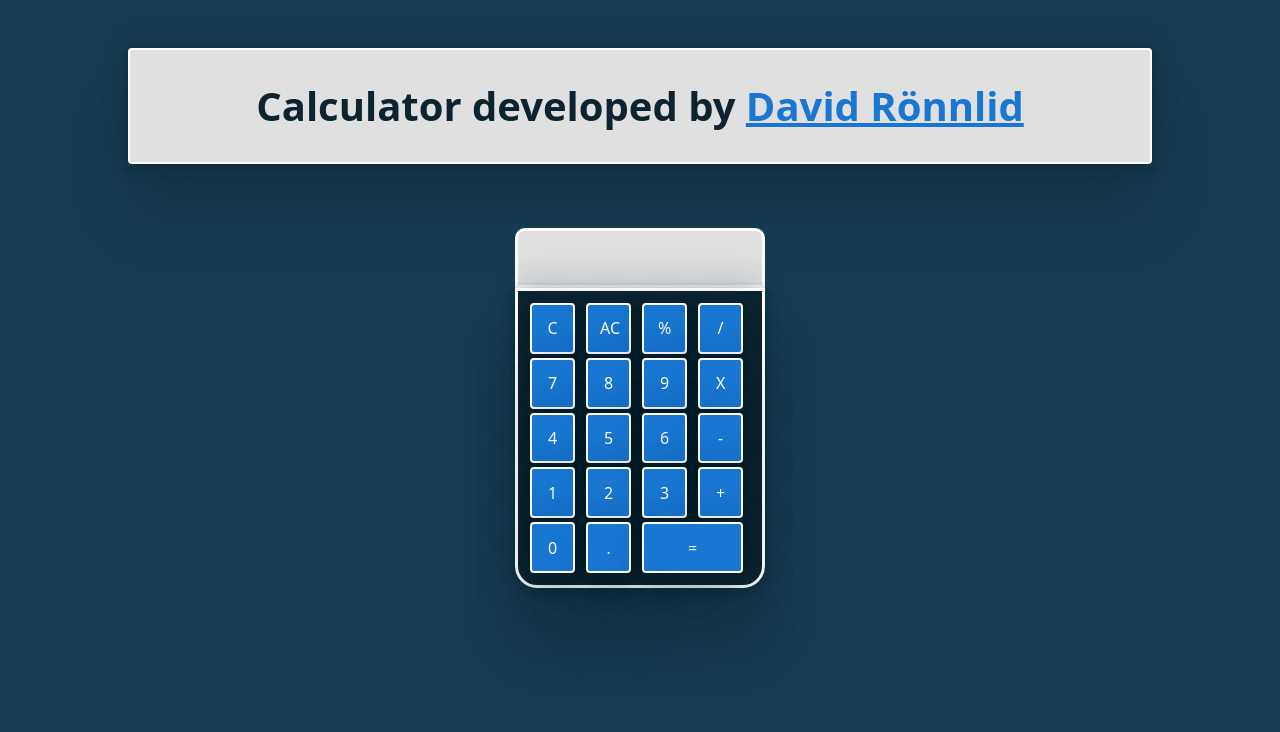
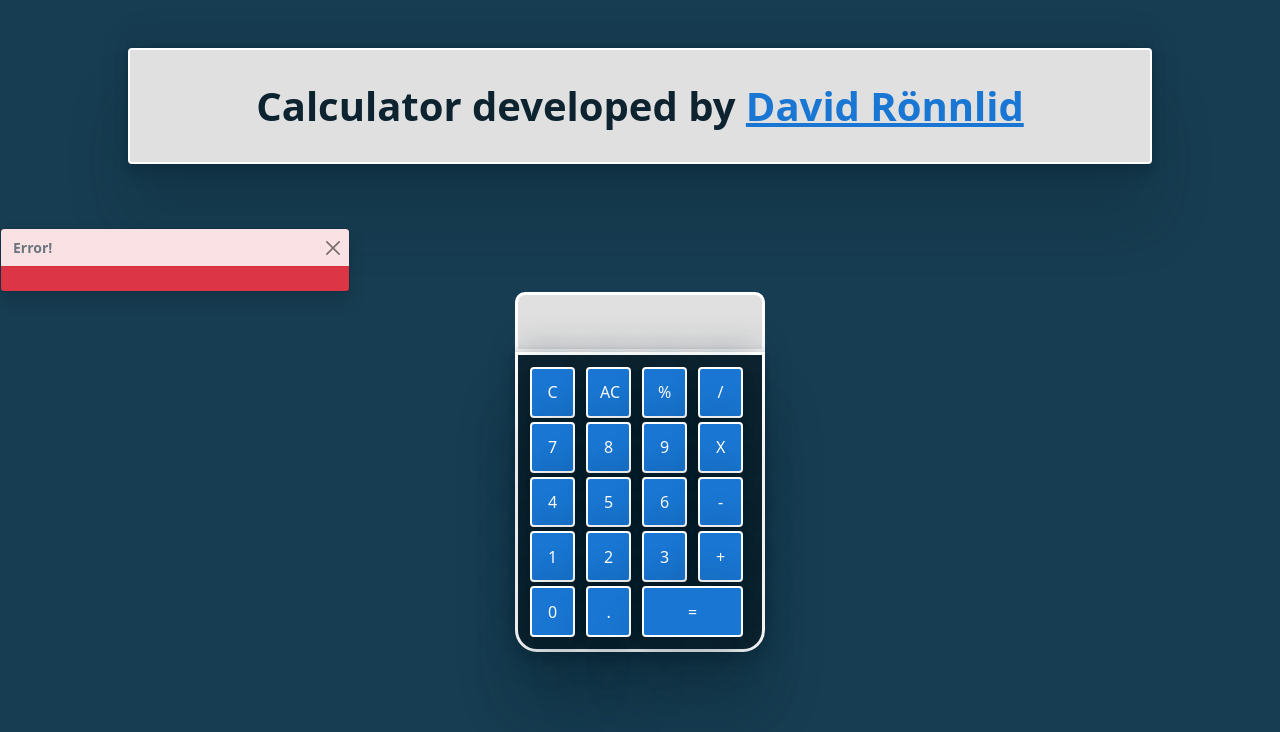
Before and after one commit to davidronnlid/calculator-app, a React (Create React App) app: page / in a window 1280 px wide. Shown: the top 732 px of the page. Built offline with nearby package versions, Linux system fonts and the light colour scheme.

Commit message:
Replacing native error alert for RB-toast

```diff
--- a/src/calculatorComponents/calculator.js
+++ b/src/calculatorComponents/calculator.js
@@ -1,17 +1,23 @@
 import { useState } from "react";
 import NumberButton from "./numberButtons";
 import ManipulateNumbersButton from "./buttonsThatManipulateNumbers";
+import ErrorToast from "./errorToast";
 
 const Calculator = () => {
   const [digitList, setDigitList] = useState([]);
   const operators = ["+", "-", "X", "/"];
+
+  const [calculatorError, setCalculatorError] = useState("");
+  const resetError = () => {
+    setCalculatorError("");
+  };
 
   const addToDisplayArray = (newDigit) => {
     if (digitList.length === 0) {
       // Above if statement is executed when the user clicks on an operator or number and the digitList is empty
 
       if (operators.includes(newDigit)) {
-        alert(
+        setCalculatorError(
           "No number to operate on. Please select number(s) before clicking an operator."
         );
         return digitList;
@@ -45,7 +51,7 @@ const Calculator = () => {
 
     if (newDigitIsOperator() && digitListIncludesOperator()) {
       // If the new digit is an operator and if the digitList already has an operator, then alert the user that this calculator only handles single-operator operations and return digitList unchanged so that the calc. display doesn't change at all if user clicks an operator after previously clicking an operator without evaluating operation.
-      alert("This calculator allows max. one operation at a time");
+      setCalculatorError("This calculator allows max. one operation at a time");
       return digitList;
     } else {
       return setDigitList((digitList) => [...digitList, newDigit.toString()]);
@@ -130,7 +136,14 @@ const Calculator = () => {
         !secondVar ||
         !digitList.length
       ) {
-        alert("No operations to evaluate.");
+        console.log("1 ", calculatorError);
+        setCalculatorError("No operations to evaluate.");
+        console.log(
+          setCalculatorError("No operations to evaluate."),
+          calculatorError
+        );
+        console.log("2 ", calculatorError);
+
         return digitList;
         // If there are no operators, or if there are no numbers after an operator, or if there are no numbers at all to evaluate, then return unmanipulated digitList
       } else {
@@ -139,7 +152,9 @@ const Calculator = () => {
       }
 
       if (result.length > 8) {
-        alert("Operations that return more than 8 digits are not allowed.");
+        setCalculatorError(
+          "Operations that return more than 8 digits are not allowed."
+        );
         return ["ERROR"];
       }
 
@@ -149,6 +164,7 @@ const Calculator = () => {
 
   return (
     <div className="calcContainer">
+      <ErrorToast errorMessage={calculatorError} resetError={resetError} />
       <h2 className="calculatorDisplay">
         {Array.isArray(digitList)
           ? digitList.filter((elm, indx) => indx <= 7 && elm)
--- /dev/null
+++ b/src/calculatorComponents/errorToast.js
@@ -0,0 +1,30 @@
+import Toast from "react-bootstrap/Toast";
+import ToastContainer from "react-bootstrap/ToastContainer";
+import { useEffect, useState } from "react";
+
+function ErrorToast({ errorMessage, resetError }) {
+  const [show, setShow] = useState(false);
+
+  const toggleShow = () => {
+    resetError();
+    setShow(false);
+  };
+
+  useEffect(
+    (errorMessage) => (errorMessage === "" ? null : setShow(true)),
+    [errorMessage]
+  );
+
+  return (
+    <ToastContainer>
+      <Toast bg="danger" show={show} onClose={() => toggleShow()}>
+        <Toast.Header>
+          <strong className="me-auto">Error!</strong>
+        </Toast.Header>
+        <Toast.Body>{errorMessage}</Toast.Body>
+      </Toast>
+    </ToastContainer>
+  );
+}
+
+export default ErrorToast;
```
